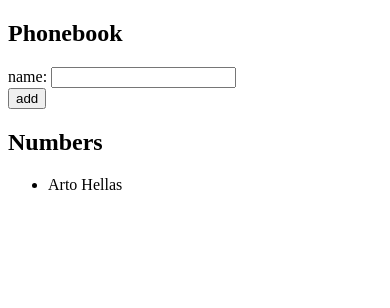
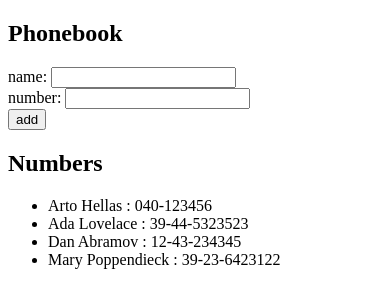
Before and after one commit to dorobila/FullstackOpen, a React (Create React App) app in the folder fullstack_part2/phone_book/: page / in a window 390 px wide. Shown: the top 308 px of the page. Built offline with nearby package versions, Linux system fonts and the light colour scheme.

Commit message:
2.8: The Phonebook Step3 exercise

```diff
--- a/fullstack_part2/phone_book/src/App.js
+++ b/fullstack_part2/phone_book/src/App.js
@@ -3,16 +3,23 @@ import React, { useState } from "react";
 import PhoneBook from "./Components/PhoneBook";
 
 const App = () => {
-  const [persons, setPersons] = useState([{ name: "Arto Hellas" }]);
+  const [persons, setPersons] = useState([
+    { name: "Arto Hellas", number: "040-123456" },
+    { name: "Ada Lovelace", number: "39-44-5323523" },
+    { name: "Dan Abramov", number: "12-43-234345" },
+    { name: "Mary Poppendieck", number: "39-23-6423122" }
+  ]);
   const [newName, setNewName] = useState("");
+  const [newNumber, setNewNumber] = useState("");
 
   const rows = () =>
-    persons.map(person => <PhoneBook key={person.name} persons={person} />);
+    persons.map(person => <PhoneBook key={person.name} person={person} />);
 
   const addNewName = e => {
     e.preventDefault();
     const noteObject = {
-      name: newName
+      name: newName,
+      number: newNumber
     };
 
     if (persons.some(e => e.name === newName)) {
@@ -21,11 +28,16 @@ const App = () => {
 
     setPersons(persons.concat(noteObject));
     setNewName("");
+    setNewNumber("");
   };
 
   const handleNameChange = e => {
     // console.log(e.target.value);
     setNewName(e.target.value);
+  };
+
+  const handleNumberChange = e => {
+    setNewNumber(e.target.value);
   };
 
   return (
@@ -34,6 +46,9 @@ const App = () => {
       <form onSubmit={addNewName}>
         <div>
           name: <input value={newName} onChange={handleNameChange} />
+        </div>
+        <div>
+          number: <input value={newNumber} onChange={handleNumberChange} />
         </div>
         <div>
           <button type="submit">add</button>
--- a/fullstack_part2/phone_book/src/Components/PhoneBook.js
+++ b/fullstack_part2/phone_book/src/Components/PhoneBook.js
@@ -1,8 +1,12 @@
 import React from "react";
 
-const PhoneBook = ({ persons }) => {
-  console.log("phonebook", persons);
-  return <li>{persons.name}</li>;
+const PhoneBook = ({ person }) => {
+  console.log("phonebook", person.name);
+  return (
+    <li>
+      {person.name} : {person.number}
+    </li>
+  );
 };
 
 export default PhoneBook;
```
Also changed, not shown: 1 other file (tests, documents, lock files or other folders).
